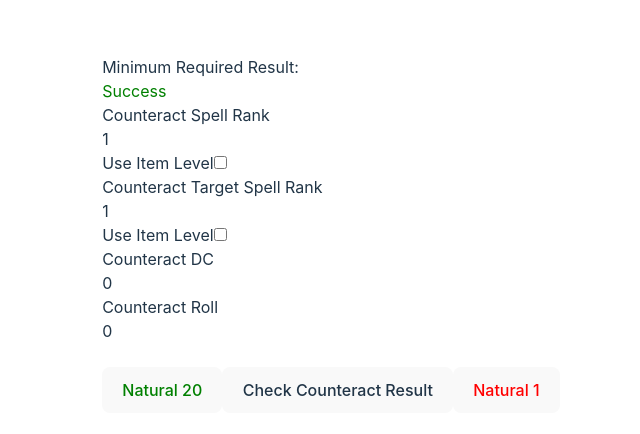
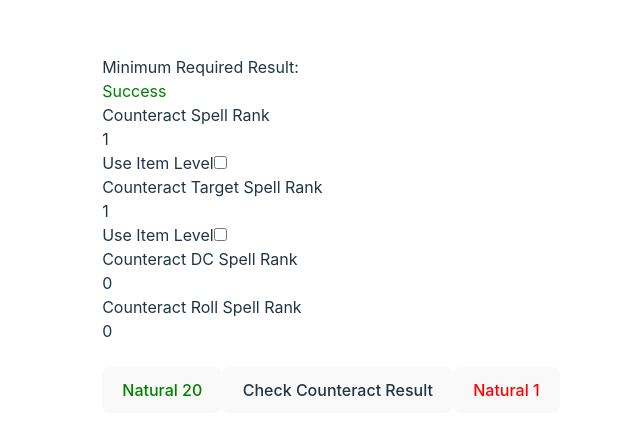
Before and after one commit to peterdubeau/2e-counteract-calculator, a React (Vite) app: page / in a window 1280 px wide. Shown: the part 166-600 px from the top of the page, without its empty margins (309-949 px from the left). Built offline with nearby package versions, Linux system fonts and the light colour scheme.

Commit message:
changed some text

```diff
--- a/src/App.tsx
+++ b/src/App.tsx
@@ -108,7 +108,7 @@
           <ItemLevelForm
             value={counteractAttemptLevel}
             setValue={setCounteractAttemptLevel}
-            label="Counteract Spell Rank"
+            label="Counteract"
             levelOrRank={true}
             useItemLevel={useItemLevel.attempt}
             setUseItemLevel={toggleUseItemLevelAttempt}
@@ -116,7 +116,7 @@
           <ItemLevelForm
             value={counteractTargetLevel}
             setValue={setCounteractTargetLevel}
-            label="Counteract Target Spell Rank"
+            label="Counteract Target"
             levelOrRank={true}
             useItemLevel={useItemLevel.target}
             setUseItemLevel={toggleUseItemLevelTarget}
--- a/src/components/itemLevelForm.tsx
+++ b/src/components/itemLevelForm.tsx
@@ -33,7 +33,7 @@
   return (
     <div className="inline-grid grid-cols-1 gap-10">
       <div>
-        <p>{label}</p>
+        <p>{label} {useItemLevel ? "Item Level" : "Spell Rank" }</p>
         <input
           type="text"
           value={value}
```
